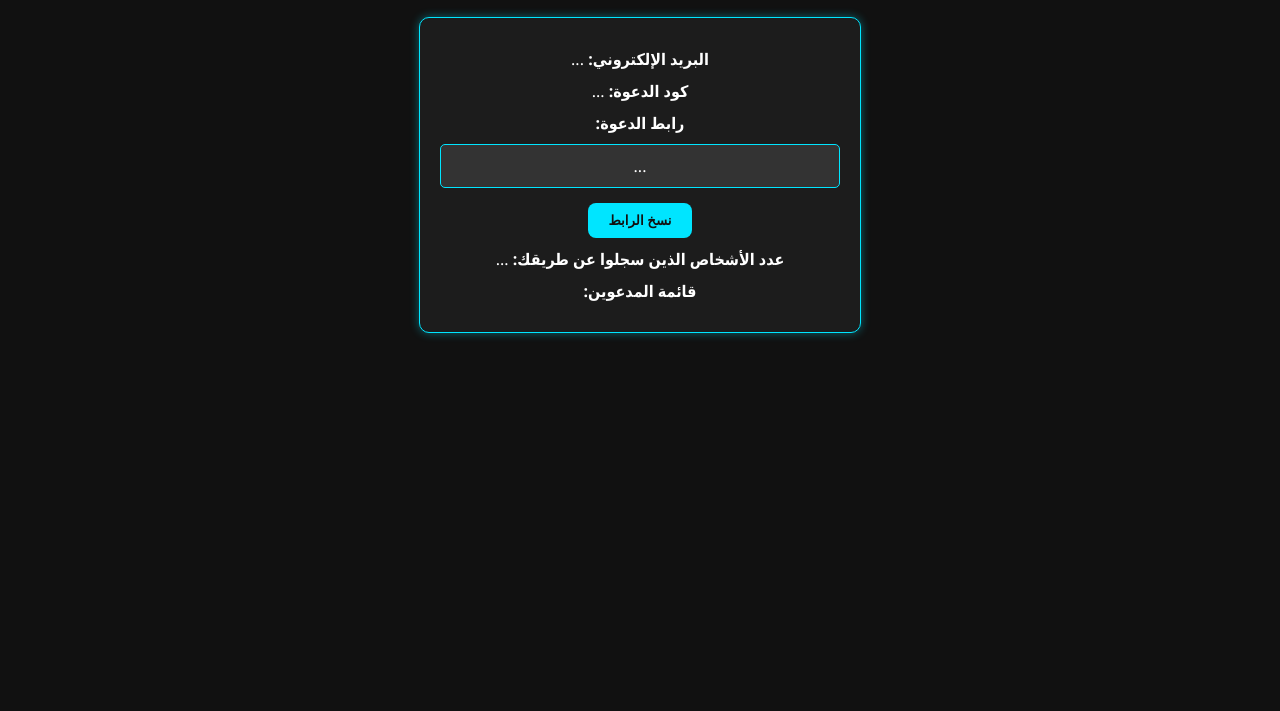
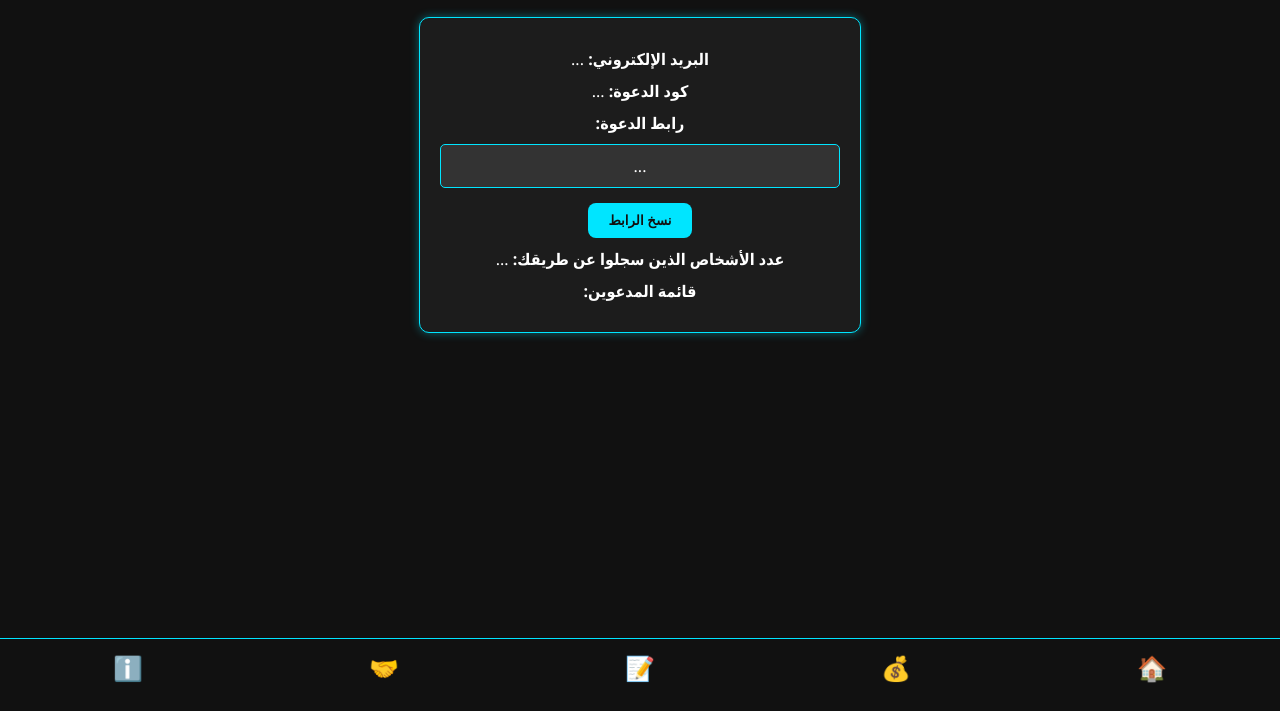
Before and after one commit to ramymohamed517/earnova-site, a plain HTML site: page invite.html in a window 1280 px wide. Shown: the part 105-816 px from the top of the page. Drawn offline with Linux system fonts and the light colour scheme; no server answers.

Commit message:
تعديل على صفحة الدعوة

```diff
--- a/invite.html
+++ b/invite.html
@@ -12,15 +12,15 @@
       display: flex;
       flex-direction: column;
       align-items: center;
-      padding: 30px;
+      padding: 30px 0 70px; /* أضف padding أسفل لإفساح مكان الشريط */
       text-align: center;
+      min-height: 100vh;
+      box-sizing: border-box;
     }
-
     h1 {
       color: #00e5ff;
       margin-bottom: 20px;
     }
-
     .info-box {
       background: #1c1c1c;
       padding: 20px;
@@ -30,12 +30,10 @@
       width: 100%;
       box-shadow: 0 0 10px rgba(0,229,255,0.4);
     }
-
     .info-box p {
       margin: 10px 0;
       font-size: 16px;
     }
-
     .invite-link {
       background-color: #333;
       padding: 10px;
@@ -43,7 +41,6 @@
       word-break: break-word;
       border: 1px solid #00e5ff;
     }
-
     .copy-btn {
       margin-top: 15px;
       padding: 10px 20px;
@@ -54,26 +51,50 @@
       border-radius: 8px;
       cursor: pointer;
     }
-
     .copy-btn:hover {
       background-color: #00bcd4;
     }
-
     .status {
       margin-top: 10px;
       font-size: 14px;
       color: lightgreen;
     }
-
     #invitedList {
       margin-top: 10px;
       text-align: right;
     }
-
     #invitedList p {
       margin: 5px 0;
       font-size: 14px;
       color: #ccc;
+    }
+    /* شريط التنقل السفلي */
+    .bottom-nav {
+      position: fixed;
+      bottom: 0;
+      left: 0;
+      right: 0;
+      height: 56px;
+      background-color: #111;
+      display: flex;
+      justify-content: space-around;
+      align-items: center;
+      border-top: 1px solid #00e5ff;
+      z-index: 1000;
+    }
+    .bottom-nav a {
+      color: #00e5ff;
+      font-size: 24px;
+      text-decoration: none;
+      padding: 8px;
+      transition: color 0.3s ease;
+    }
+    .bottom-nav a:hover {
+      color: #00bcd4;
+    }
+    .bottom-nav a.active {
+      color: #ffffff;
+      font-weight: bold;
     }
   </style>
 </head>
@@ -90,6 +111,15 @@
     <p><strong>قائمة المدعوين:</strong></p>
     <div id="invitedList"></div>
   </div>
+
+  <!-- شريط التنقل السفلي -->
+  <nav class="bottom-nav">
+    <a href="index.html" aria-label="الرئيسية">🏠</a>
+    <a href="balance.html" aria-label="الرصيد">💰</a>
+    <a href="tasks.html" aria-label="المهام">📝</a>
+    <a href="invite.html" aria-label="دعوة الأصدقاء" class="active">🤝</a>
+    <a href="about.html" aria-label="عنّا">ℹ️</a>
+  </nav>
 
   <script type="module">
     import { initializeApp } from "https://www.gstatic.com/firebasejs/10.12.0/firebase-app.js";
@@ -124,15 +154,22 @@
         const userDoc = await getDoc(doc(db, "users", user.uid));
         if (userDoc.exists()) {
           const data = userDoc.data();
-          const inviteCode = data.inviteCode || "غير موجود";
+          const inviteCode = String(data.inviteCode || "غير موجود");
+          console.log("كود الدعوة الخاص بالمستخدم:", inviteCode);
+
           codeEl.textContent = inviteCode;
 
-          const inviteLink = `https://storepupg.netlify.app/register.html?ref=${inviteCode}`;
+          const inviteLink = inviteCode !== "غير موجود"
+            ? `https://storepupg.netlify.app/register.html?ref=${inviteCode}`
+            : "لا يوجد رابط دعوة حاليا";
           linkEl.textContent = inviteLink;
 
           // حساب عدد الأشخاص المدعوين
           const q = query(collection(db, "users"), where("invitedBy", "==", inviteCode));
           const snapshot = await getDocs(q);
+
+          console.log("عدد المستخدمين المدعوين (snapshot.size):", snapshot.size);
+
           refCountEl.textContent = snapshot.size;
 
           // عرض الإيميلات المدعوة
```
